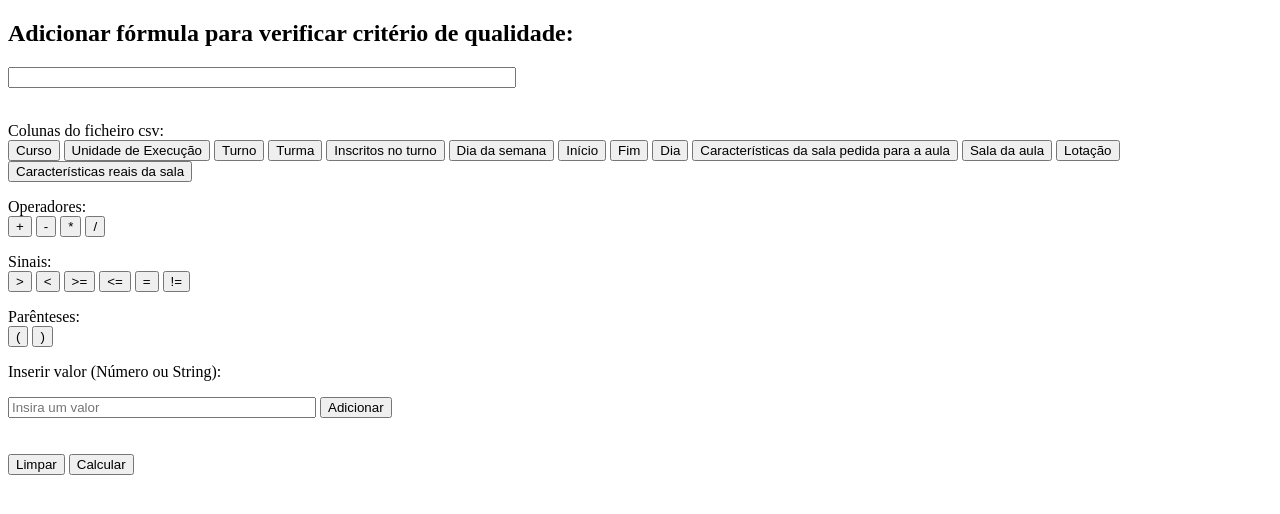
After one commit to JoGui2014/projetoADSdjango, a Django app: page /calculator/ in a window 1280 px wide. The commit adds this page. Shown: the top 514 px of the page. Run offline with Django 4.2, Linux system fonts and the light colour scheme.

Commit message:
Adicionar novo critério de qualidade DONE

```diff
--- /dev/null
+++ b/schedule/calendario/templates/calendario/calculator.html
@@ -0,0 +1,111 @@
+<!-- templates/calculator.html -->
+
+<!DOCTYPE html>
+<html xmlns="http://www.w3.org/1999/html">
+<head>
+    <title>Verificar novo critério de qualidade</title>
+</head>
+<body>
+    <h2>Adicionar fórmula para verificar critério de qualidade:</h2>
+
+    <form id="calculatorForm" onsubmit="interceptarEnvioFormulario(event)">
+        <input type="text" id="formulaInput" readonly style="width: 500px;">
+        <br><br>
+        <p>Colunas do ficheiro csv:<br>
+        <button type="button" onclick="appendToFormula('Curso')">Curso</button>
+        <button type="button" onclick="appendToFormula('Unidade')">Unidade de Execução</button>
+        <button type="button" onclick="appendToFormula('Turno')">Turno</button>
+        <button type="button" onclick="appendToFormula('Turma')">Turma</button>
+        <button type="button" onclick="appendToFormula('Inscritos')">Inscritos no turno</button>
+        <button type="button" onclick="appendToFormula('Dia_Da_Semana')">Dia da semana</button>
+        <button type="button" onclick="appendToFormula('Início')">Início</button>
+        <button type="button" onclick="appendToFormula('Fim')">Fim</button>
+        <button type="button" onclick="appendToFormula('Dia_Do_Ano')">Dia</button>
+        <button type="button" onclick="appendToFormula('Características_pedidas')">Características da sala pedida para a aula</button>
+        <button type="button" onclick="appendToFormula('Sala')">Sala da aula</button>
+        <button type="button" onclick="appendToFormula('Lotação')">Lotação</button>
+        <button type="button" onclick="appendToFormula('Características_reais')">Características reais da sala</button></p>
+
+        <p>Operadores:<br>
+        <button type="button" onclick="appendToFormula('+')">+</button>
+        <button type="button" onclick="appendToFormula('-')">-</button>
+        <button type="button" onclick="appendToFormula('*')">*</button>
+        <button type="button" onclick="appendToFormula('/')">/</button>
+        </p>
+        <p>Sinais:<br>
+        <button type="button" onclick="appendToFormula('>')">></button>
+        <button type="button" onclick="appendToFormula('<')"><</button>
+        <button type="button" onclick="appendToFormula('>=')">>=</button>
+        <button type="button" onclick="appendToFormula('<=')"><=</button>
+        <button type="button" onclick="appendToFormula('==')">=</button>
+        <button type="button" onclick="appendToFormula('!=')">!=</button>
+        </p>
+        <p>Parênteses:<br>
+        <button type="button" onclick="appendToFormula('(')">(</button>
+        <button type="button" onclick="appendToFormula(')')">)</button>
+        </p>
+        <p>Inserir valor (Número ou String):</p>
+        <input type="text" id="valorInput" placeholder="Insira um valor" style="width: 300px;">
+        <button type="button" onclick="adicionarValor()">Adicionar</button>
+        <br><br><br>
+        <button type="button" onclick="limparFormula()">Limpar</button>
+        <button type="submit">Calcular</button>
+    </form>
+
+    <div id="result"></div>
+
+    <script>
+        function interceptarEnvioFormulario(event) {
+            event.preventDefault();
+            calcularExpressao();
+        }
+
+        function adicionarValor() {
+            var inputElement = document.getElementById('valorInput');
+            var valor = inputElement.value;
+
+            // Verificar se é um número
+            if (!isNaN(parseFloat(valor)) && isFinite(valor)) {
+                // Se for um número, adicionar sem aspas
+                appendToFormula(valor);
+            } else {
+                // Se for uma string, adicionar com aspas
+                appendToFormula('"' + valor + '"');
+            }
+
+            inputElement.value = '';
+        }
+
+        function appendToFormula(value) {
+            var formulaInput = document.getElementById('formulaInput');
+            formulaInput.value += value;
+        }
+
+        function obterExpressao() {
+            return document.getElementById('formulaInput').value;
+        }
+
+        function limparFormula() {
+            var formulaInput = document.getElementById('formulaInput');
+            formulaInput.value = '';
+            // Limpar a div de resultado
+            document.getElementById('result').innerHTML = '';
+        }
+
+        function calcularExpressao() {
+            var expressao = obterExpressao();
+            var xhr = new XMLHttpRequest();
+            xhr.open('POST', '/calcular-expressao/', true);
+            xhr.setRequestHeader('Content-Type', 'application/x-www-form-urlencoded');
+            xhr.onload = function () {
+                if (xhr.status >= 200 && xhr.status < 300) {
+                    document.getElementById('result').innerHTML = 'O número de linhas correspondentes é: ' + xhr.responseText;
+                } else {
+                    console.error('Erro ao enviar a expressão para o backend.');
+                }
+            };
+            xhr.send('expressao=' + encodeURIComponent(expressao));
+        }
+    </script>
+</body>
+</html>
--- a/schedule/calendario/urls.py
+++ b/schedule/calendario/urls.py
@@ -1,5 +1,7 @@
 from django.urls import path
 from . import views
+from .views import calculator
+from .views import calcular_expressao
 
 app_name = 'calendario'
 
@@ -9,8 +11,9 @@ urlpatterns = [
     path('download_csv/<str:file_name>/', views.download_csv, name='download_csv'),
     path('download_json/<str:file_name>/', views.download_json, name='download_json'),
     path('informations/', views.get_informations, name='get_informations'),
-    path('new_criteria/', views.new_criteria, name='new_criteria'),
     path('class_rooms/', views.class_rooms, name='class_rooms'),
     path('observeCalendar/', views.observeCalendar, name='observeCalendar'),
     path('get_events/', views.get_events, name='get_events'),
+    path('calculator/', calculator, name='calculator'),
+    path('calcular-expressao/', calcular_expressao, name='calcular_expressao'),
 ]
--- a/schedule/calendario/views.py
+++ b/schedule/calendario/views.py
@@ -159,71 +159,52 @@ def get_informations(request):
     except FileNotFoundError or Exception as e:
         return HttpResponse(str(e))
 
-def aux_new_criteria(csv_content, column1, column2, operador_formula, sinal_formula, valor):
-    classes_list = []
-    csv_data = [line.split(';') for line in csv_content.split('\n') if line]  # Convert CSV string to a list of lists
-    count = 0
-    classes_list.append(csv_data[0])
+def aux_new_criteria(expressao):
+    try:
+        csv_file_path = r"C:\Users\inesc\OneDrive - ISCTE-IUL\Documentos\Iscte\Mestrado\ADS\projetoADSdjango\schedule\calendario\static\HorarioDeExemplo.csv"
+        with open(csv_file_path, 'r', encoding='utf-8') as csv_file:
+            csv_content = csv_file.read()
+        classes_list = []
+        csv_data = [line.split(';') for line in csv_content.split('\n') if line]  # Convert CSV string to a list of lists
+        count = 0
+        classes_list.append(csv_data[0])
 
-    if csv_data:
-        for row in csv_data[1:]:
-            try:
-                campo_1 = row[column1]
-                if column2 is not None and operador_formula is not None:
-                    campo_2 = row[column2]
-                    resultado = evaluate_expression(campo_1, operador_formula, campo_2, sinal_formula, valor)
-                    print(resultado)
-                    if resultado:
-                        count+=1
-                        classes_list.append(row)
-                else:
-                    resultado = evaluate_expression(campo_1, None, None, sinal_formula, valor)
-                    print(resultado)
-                    if resultado:
+        if csv_data:
+            for row in csv_data[1:]:
+                try:
+                    # Construir código dinâmico
+                    code = f"expression_result = {expressao}"
+                    local_vars = {'row': row,
+                                  'Curso': (row[curso_index]) if 'Curso' in expressao else None,
+                                  'Unidade': (row[unidade_execucao_index]) if 'Unidade' in expressao else None,
+                                  'Turno': (row[turno_index]) if 'Turno' in expressao else None,
+                                  'Turma': (row[turma_index]) if 'Turma' in expressao else None,
+                                  'Inscritos': int(row[inscritos_index]) if 'Inscritos' in expressao else None,
+                                  'Dia_Da_Semana': (row[dia_semana_index]) if 'Dia_Da_Semana' in expressao else None,
+                                  'Início': (row[inicio_index]) if 'Início' in expressao else None,
+                                  'Fim': (row[fim_index]) if 'Fim' in expressao else None,
+                                  'Dia_Do_Ano': (row[dia_index]) if 'Dia_Do_Ano' in expressao else None,
+                                  'Características_pedidas': (row[sala_expectavel]) if 'Características_pedidas' in expressao else None,
+                                  'Sala': (row[sala_index]) if 'Sala' in expressao else None,
+                                  'Lotação': int(row[lotacao_index]) if 'Lotação' in expressao else None,
+                                  'Características_reais': (row[sala_real]) if 'Características_reais' in expressao else None,
+                                  }
+
+                    # Executar código dinâmico
+                    exec(code, globals(), local_vars)
+                    expression_result = local_vars['expression_result']
+
+                    if expression_result:
                         count += 1
                         classes_list.append(row)
+                        print(f'Expressão Avaliada: {expressao}')
+                except Exception as e:
+                    print(e)
+        return count, classes_list
+    except Exception as e:
+        return HttpResponse('Expressão inválida.')
 
-            except Exception as e:
-                print(e)
-    return count, classes_list
-
-def evaluate_expression(operand1, operator, operand2, comparison_operator, value):
-    operand1 = float(operand1)
-    if operand2 is not None and operator is not None:
-        operand2 = float(operand2)
-
-        if operator == '+':
-            result = operand1 + operand2
-        elif operator == '-':
-            result = operand1 - operand2
-        elif operator == '*':
-            result = operand1 * operand2
-        elif operator == '/':
-            result = operand1 / operand2
-        else:
-            raise ValueError("Operador inválido.")
-    else:
-        result = operand1
-
-    if comparison_operator == '>':
-        return result > value
-    elif comparison_operator == '<':
-        return result < value
-    elif comparison_operator == '=':
-        return result == value
-    elif comparison_operator == '>=':
-        return result >= value
-    elif comparison_operator == '<=':
-        return result <= value
-    else:
-        raise ValueError("Operador de comparação inválido.")
-
-def extrair_valores_em_aspas(string):
-    padrao_aspas = re.compile(r'“([^”]*)”|"(.*?)"')
-    matches = padrao_aspas.findall(string)
-    strings_entre_aspas = [match[0] or match[1] for match in matches]
-    return strings_entre_aspas
-
+#Para apagar
 def find_columns(campo):
     global curso_index
     global unidade_execucao_index
@@ -267,62 +248,20 @@ def find_columns(campo):
     if "Características" in campo and "reais" in campo:
         return sala_real
 
+def calculator(request):
+    return render(request, 'calendario/calculator.html')
 
-def new_criteria(request):
+from django.views.decorators.csrf import csrf_exempt
+
+@csrf_exempt
+def calcular_expressao(request):
     if request.method == 'POST':
-        file_content = request.FILES['input_txt_file'].read().decode('utf-8')
+        expressao = request.POST.get('expressao', '')
+        print(expressao)
+        count, classes_list = aux_new_criteria(expressao)
 
-        operadores = ['+', '-', '*', '/']
-        sinais = ['>', '<', '=', '>=', '<=']
-        campos, operador_formula, sinal_formula = None, None, None
-
-        for sinal in sinais:
-            if sinal in file_content:
-                campos = file_content.split(sinal)
-                sinal_formula = sinal
-                break
-
-        campos[1] = campos[1].rstrip('.')
-        valor = float(campos[1])
-        print(sinal_formula)
-        print(campos[0])
-
-        tem_operador = False
-        for operador in operadores:
-            if operador in campos[0]:
-                tem_operador = True
-                campo_1, campo_2 = campos[0].split(operador)
-                operador_formula = operador
-                campo_1 = extrair_valores_em_aspas(campo_1)
-                campo_2 = extrair_valores_em_aspas(campo_2)
-                print(campo_1, campo_2, operador_formula, sinal_formula, valor)
-                column1 = find_columns(campo_1)
-                column2 = find_columns(campo_2)
-                print(column1, column2)
-                break
-
-        if tem_operador == False:
-            campo_1 = campos[0]
-            campo_1 = extrair_valores_em_aspas(campo_1)
-            print(campo_1)
-            column1 = find_columns(campo_1)
-            print(column1)
-            column2 = None
-            operador_formula = None
-
-        try:
-            csv_file_path = r"C:\Users\inesc\OneDrive - ISCTE-IUL\Documentos\Iscte\Mestrado\ADS\projetoADSdjango\schedule\calendario\static\HorarioDeExemplo.csv"
-            with open(csv_file_path, 'r', encoding='utf-8') as csv_file:
-                file_to_read = csv_file.read()
-            count, classes_list=aux_new_criteria(file_to_read, column1, column2, operador_formula, sinal_formula, valor)
-            return HttpResponse(f"Critério de qualidade pedido: {file_content}<br>"
-                                f"Número de aulas que correspondem ao critério: {count}<br><br><br>"
-                                f"Aulas que correspondem ao critério: <br>{classes_list}<br>")
-
-        except Exception as e:
-            return HttpResponse(f"Error reading CSV file")
-
-    return HttpResponse("Error uploading txt file")
+        return HttpResponse(str(count))
+    return HttpResponse('Método não permitido')
 
 def save_file(file_path, content):
     try:
```
Also changed, not shown: schedule/calendario/templates/calendario/observeCalendar.html (+3 -8 lines).
